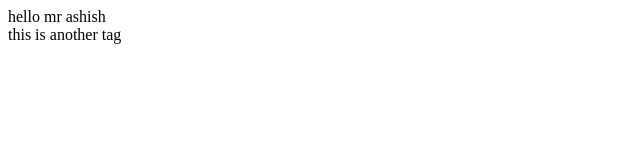
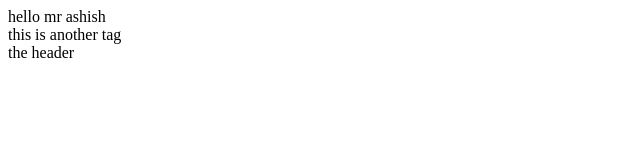
Before and after one commit to Himani1999/temp, a plain HTML site: page index.html in a window 1280 px wide. Shown: the full height of the page, 0-640 px from the left. Drawn offline with Linux system fonts and the light colour scheme.

Commit message:
header is completed

```diff
--- a/index.html
+++ b/index.html
@@ -8,6 +8,7 @@
 <body>
     <div>hello mr ashish</div>
     <span>this is another tag</span>
+    <div>the header</div>
 
 </body>
 </html>
```
